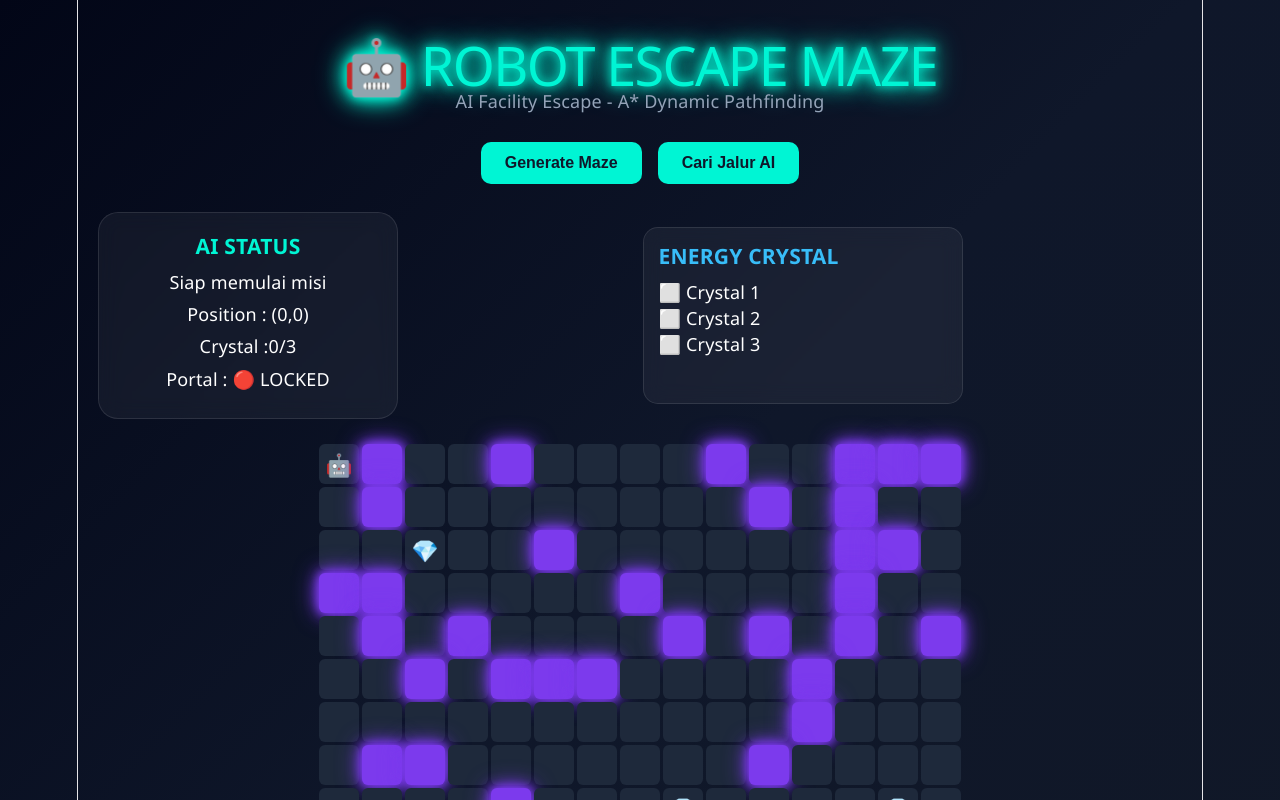
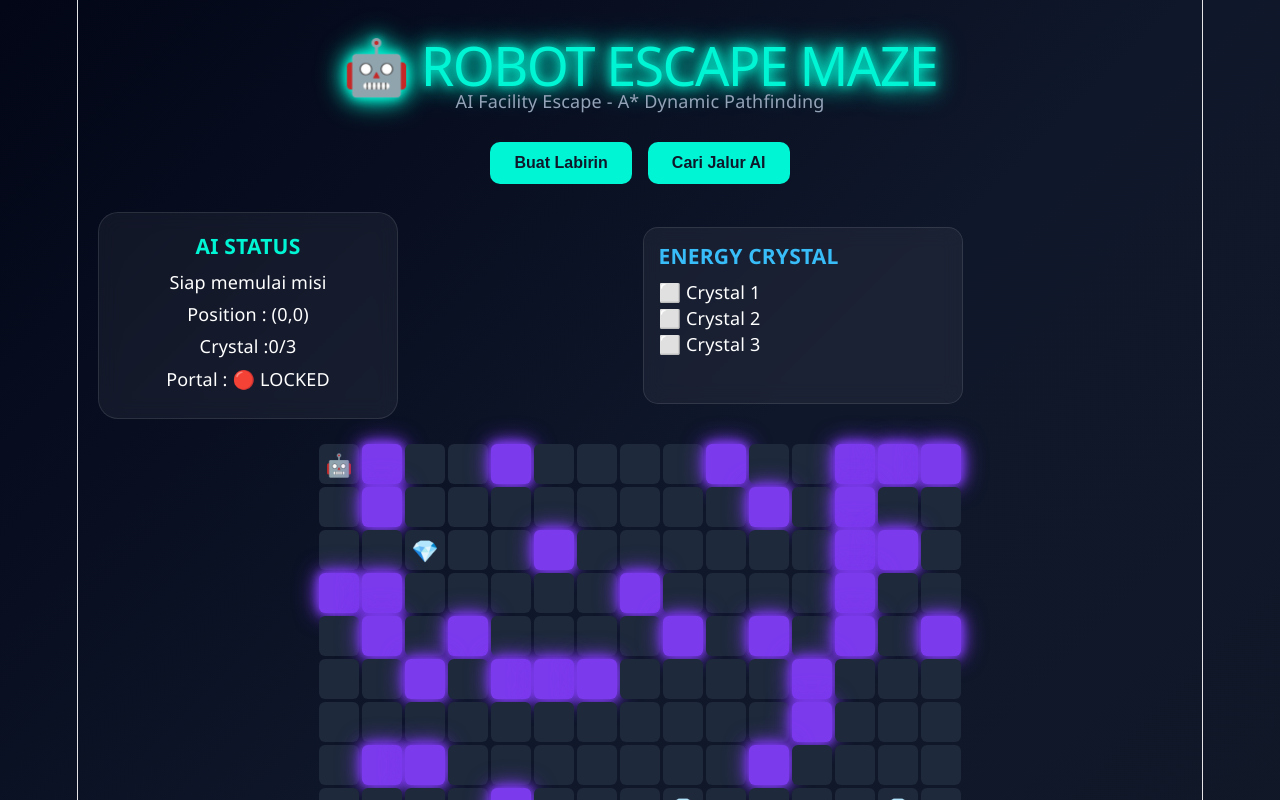
Before and after one commit to yantoo557/robot-escape-maze-ai, a React (Vite) app: page / in a window 1280 px wide. Shown: the top 800 px of the page. Built offline with nearby package versions, Linux system fonts and the light colour scheme.

Commit message:
Fix AI crystal pathfinding

```diff
--- a/src/App.jsx
+++ b/src/App.jsx
@@ -715,7 +715,7 @@ if (nearestCrystal) {
           className="btn"
           onClick={generateMaze}
         >
-          Generate Maze
+          Buat Labirin
         </button>
 
         <button
```
